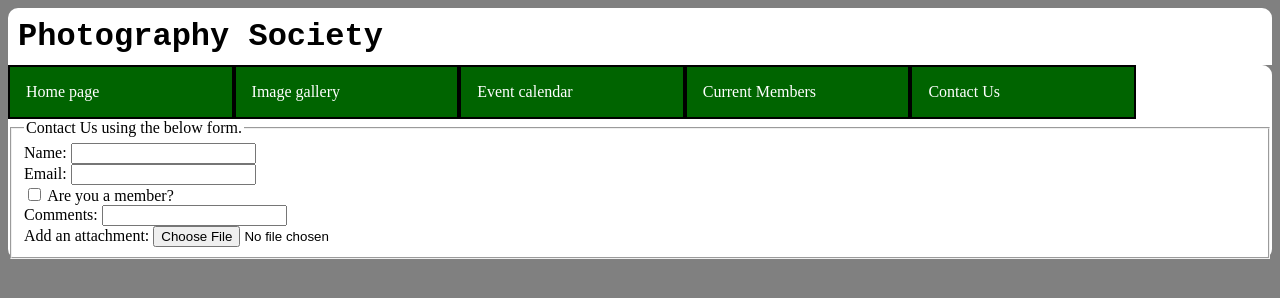
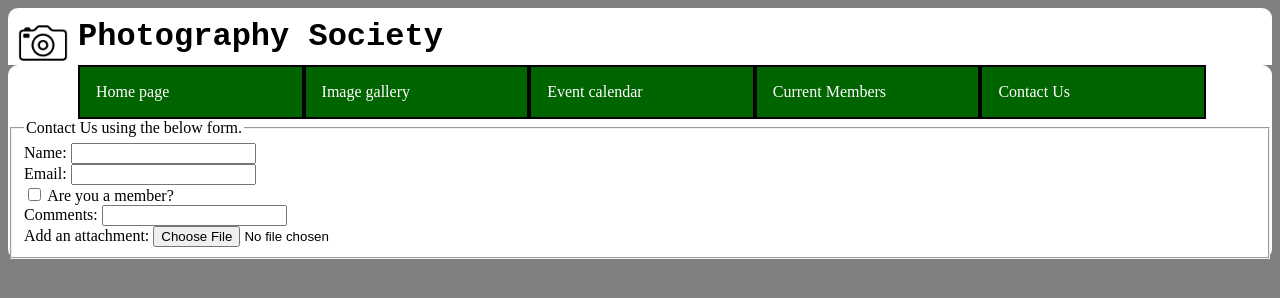
Before and after one commit to AidanWood10/WebDesign, a plain HTML site: page contact_us.html in a window 1280 px wide. Drawn offline with Linux system fonts and the light colour scheme.

Commit message:
Add files via upload

```diff
--- a/contact_us.html
+++ b/contact_us.html
@@ -7,6 +7,7 @@
     <body>
         <header>
             <h1>Photography Society</h1>
+            <img src="images/logo.png" alt="Picture of a camera"/>
         </header>
 
         <nav>
```
Also changed, not shown: current_members.html (+1 -0 lines), event_calendar.html (+1 -0 lines), img_gallery.html (+1 -0 lines), index.html (+1 -0 lines).
